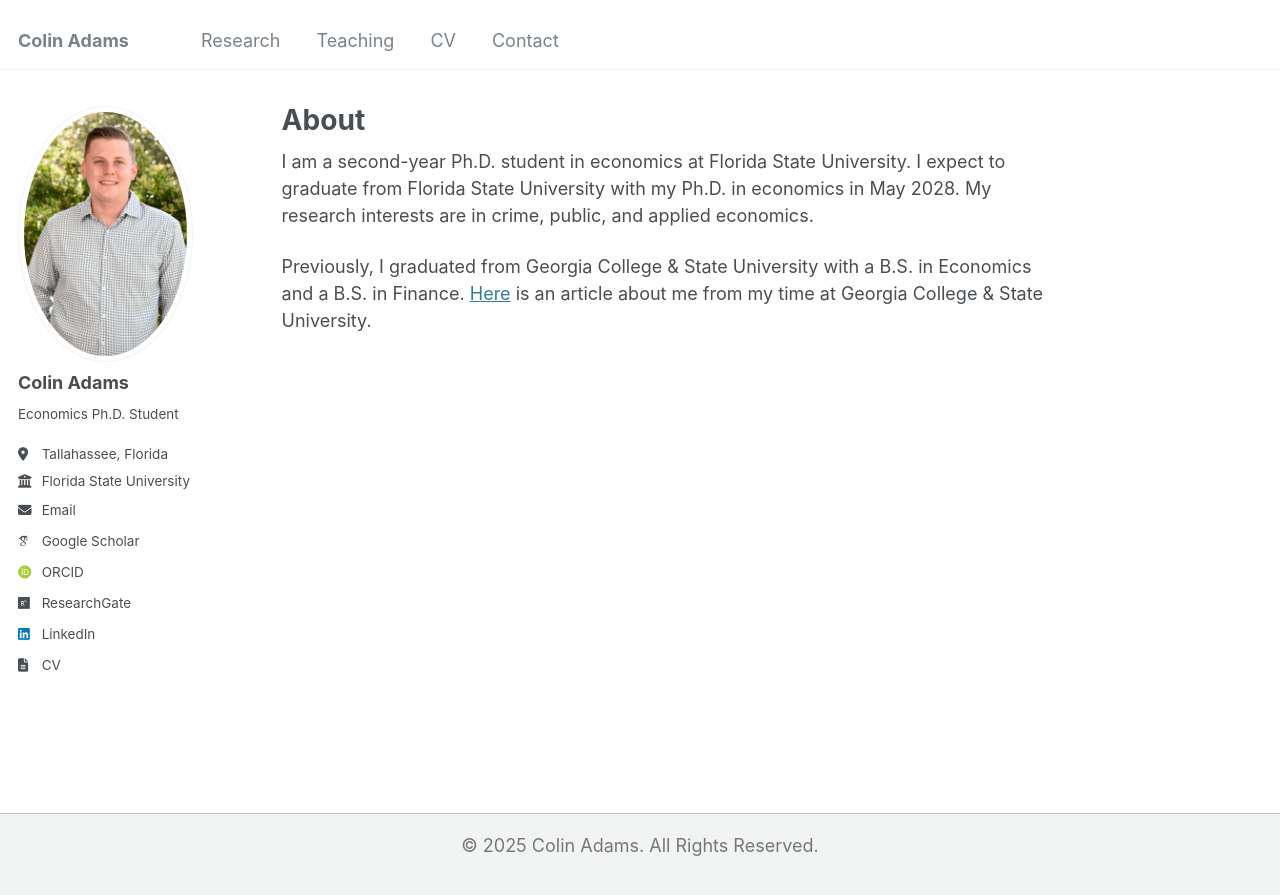
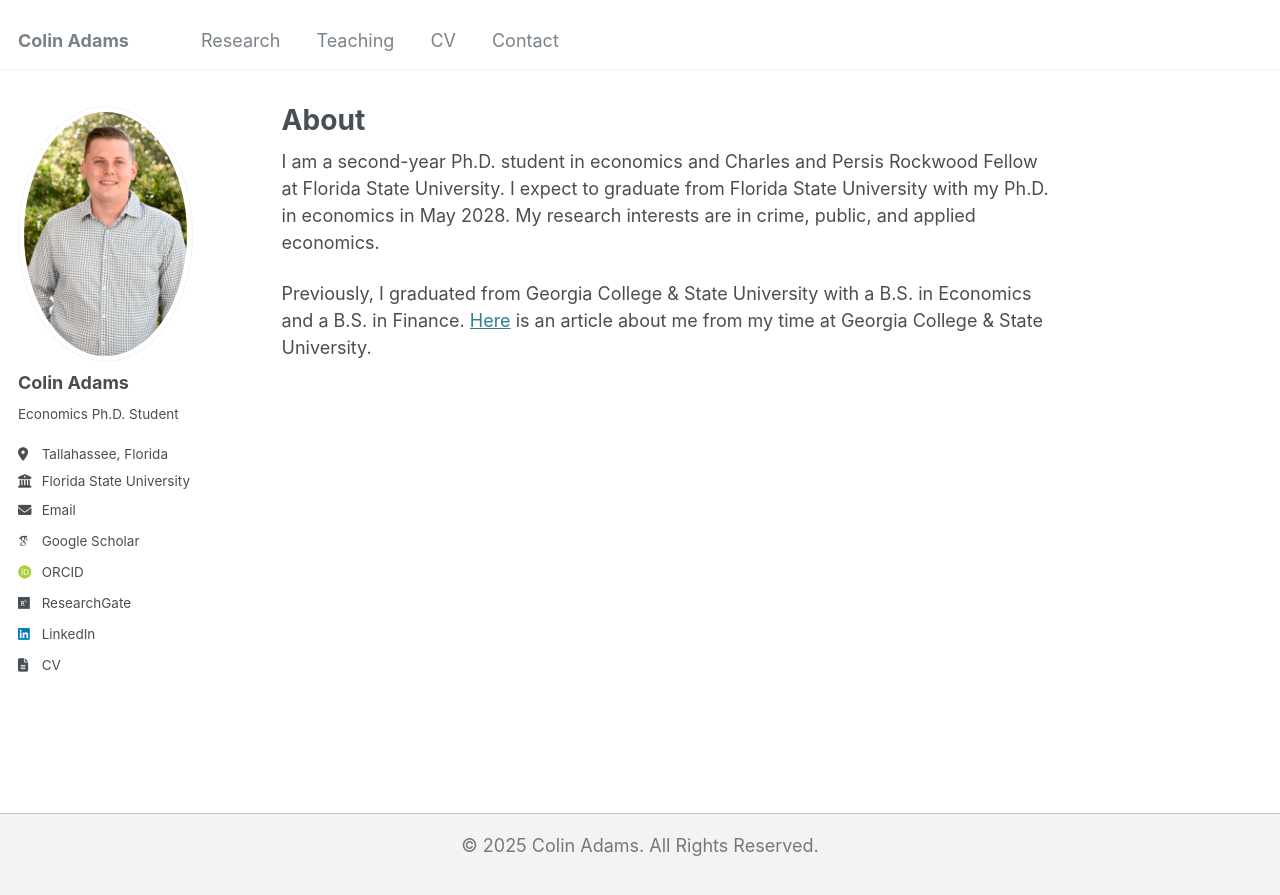
Before and after one commit to Zach-Gooch/Zach-Gooch.github.io, a Jekyll site: the page built from _pages/about.md, in a window 1280 px wide. Shown: the top 895 px of the page. Built offline with Jekyll 4.4.1, drawn with Linux system fonts in a browser that asks for light colours; some web fonts are replaced.

Commit message:
Update about.md

```diff
--- a/_pages/about.md
+++ b/_pages/about.md
@@ -9,7 +9,7 @@ redirect_from:
 
 <section id="about-me">
   <p>
-    I am a second-year Ph.D. student in economics at Florida State University. I expect to graduate from Florida State University with my Ph.D. in economics in May 2028.
+    I am a second-year Ph.D. student in economics and Charles and Persis Rockwood Fellow at Florida State University. I expect to graduate from Florida State University with my Ph.D. in economics in May 2028.
     My research interests are in crime, public, and applied economics.
   </p>
 
```
